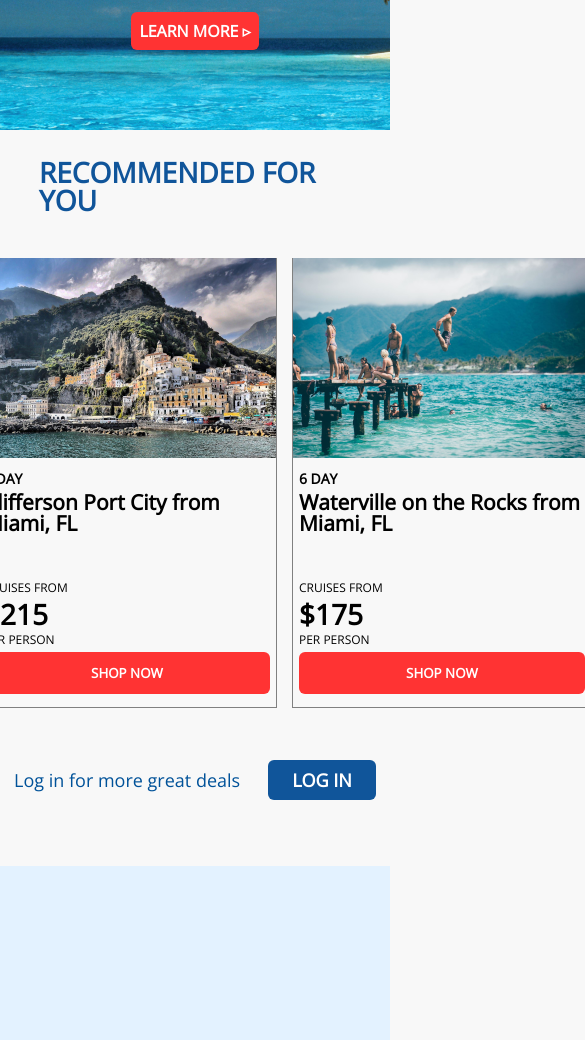
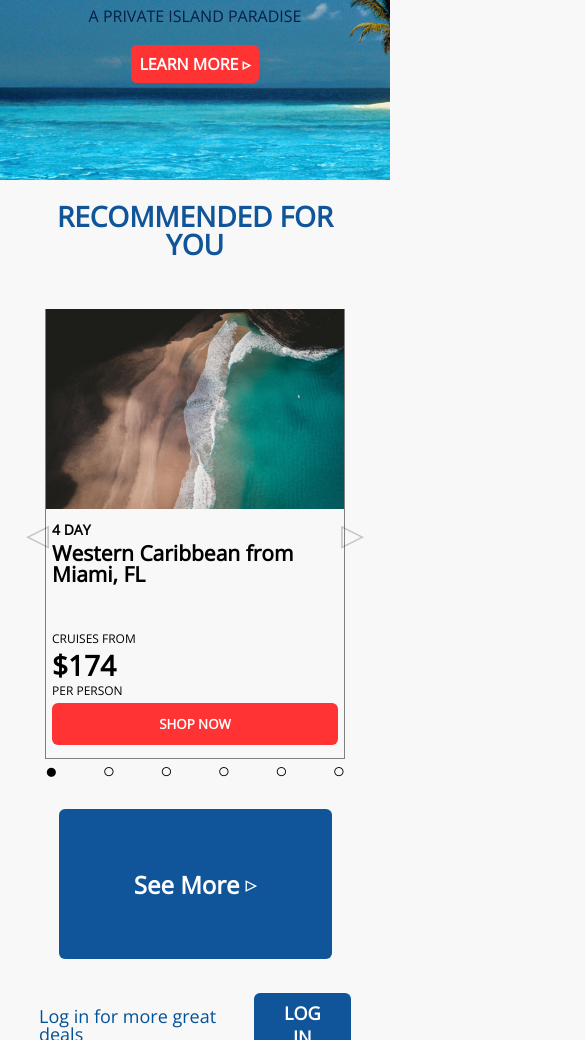
Before and after one commit to gif007/gif007.github.io, a Gatsby site: page /cruiseline-template in a window 390 px wide. Shown: the part 960-2000 px from the top of the page, 585 px wide, since content can reach past the window. Built offline with nearby package versions, Linux system fonts and the light colour scheme; Gatsby itself is replaced by a stand-in of ours; a web font is replaced by a local one.

Commit message:
moved DealCard into its own separate component. slider deals now chooses between three or single slider based on window.innerWidth. site has been made responsive at breakpoints of 800px and 420px. deploying cruiseline to production

```diff
--- /dev/null
+++ b/src/components/cruiseline-deal-card/cruiseline-deal-card.component.js
@@ -0,0 +1,28 @@
+import React from 'react';
+
+import {
+    DealCardWrapper,
+    DetailsWrapper,
+    DurationWrapper,
+    TitleWrapper,
+    TextWrapper,
+    PriceWrapper,
+    DealButton
+} from './cruiseline-deal-card.styles';
+
+
+const DealCard = ({index, component}) => (
+    <DealCardWrapper>
+        <img key={index} src={component.image} alt='resort' />
+        <DetailsWrapper>
+            <DurationWrapper>{component.duration}</DurationWrapper>
+            <TitleWrapper>{component.title}</TitleWrapper>
+            <TextWrapper>CRUISES FROM</TextWrapper>
+            <PriceWrapper>{component.price}</PriceWrapper>
+            <TextWrapper>PER PERSON</TextWrapper>
+            <DealButton>SHOP NOW</DealButton>
+        </DetailsWrapper>
+    </DealCardWrapper>
+);
+
+export default DealCard;
--- /dev/null
+++ b/src/components/cruiseline-deal-card/cruiseline-deal-card.styles.js
@@ -0,0 +1,58 @@
+import styled from 'styled-components';
+
+
+export const DealCardWrapper = styled.div`
+    height: 450px;
+    width: 300px;
+    overflow-x: hidden;
+    border-left: 1px solid grey;
+    border-right: 1px solid grey;
+    border-bottom: 1px solid grey;
+
+    :hover {
+        cursor: pointer;
+    }
+`;
+
+export const DetailsWrapper = styled.div`
+    width: 100%;
+    padding: 0 6px;
+
+`;
+
+export const TitleWrapper = styled.h2`
+    font-size: 21px;
+    font-weight: 700;
+    margin-bottom: 48px;
+`;
+
+export const DurationWrapper = styled.div`
+    font-size: 14px;
+    font-weight: 700;
+    margin: 12px 0 6px 0;
+`;
+
+export const PriceWrapper = styled.div`
+    font-size: 28px;
+    font-weight: 700;
+    margin: 6px 0;
+`;
+
+export const DealButton = styled.button`
+    background: rgb(255, 51, 51);
+    border: unset;
+    border-radius: 6px;
+    width: 100%;
+    font-weight: 700;
+    color: white;
+    padding: 12px 0;
+    margin-top: 6px;
+
+    :hover {
+    cursor: pointer;
+    }
+`;
+
+export const TextWrapper = styled.div`
+    font-size: 12px;
+`;
--- a/src/components/cruiseline-layout/cruiseline.layout.styles.js
+++ b/src/components/cruiseline-layout/cruiseline.layout.styles.js
@@ -5,6 +5,7 @@ export const CruiselineLayoutContainer = styled.div`
     display: flex;
     flex-direction: column;
     align-items: center;
+    overflow-x: hidden;
 `;
 
 export const FooterWrapper = styled.div`
--- a/src/components/cruiseline-login-reminder/cruiseline-login-reminder.styles.js
+++ b/src/components/cruiseline-login-reminder/cruiseline-login-reminder.styles.js
@@ -8,6 +8,10 @@ export const LoginReminderWrapper = styled.div`
     justify-content: center;
     height: 100px;
     margin-bottom: 36px;
+
+    @media screen and (max-width: 420px) {
+        width: 80%;
+    }
 `;
 
 export const TextWrapper = styled.div`
--- a/src/components/cruiseline-slider-deals/cruiseline-slider-deals.component.js
+++ b/src/components/cruiseline-slider-deals/cruiseline-slider-deals.component.js
@@ -5,47 +5,53 @@ import {
     HeadingWrapper,
     SliderWrapper,
     ButtonWrapper,
-    DealCard,
-    DetailsWrapper,
-    TitleWrapper,
-    DurationWrapper,
-    PriceWrapper,
-    DealButton,
-    TextWrapper,
     ArrowWrapper
 } from './cruiseline-slider-deals.styles';
 
 import ThreeSlider from '../three-slider/three-slider.component';
+import SingleSlider from '../single-slider/single-slider.component';
 import components from './deals';
+import DealCard from '../cruiseline-deal-card/cruiseline-deal-card.component';
 
 
-const CruiselineSliderDeals = () => (
+const CruiselineSliderDeals = () => {
+
+    console.log(window.innerWidth);
+    const isMobile = window.innerWidth <= 800 ? true : false;
+
+    return (
         <SliderDealsWrapper>
             <HeadingWrapper>RECOMMENDED FOR YOU</HeadingWrapper>
             <SliderWrapper>
+                {
+                    isMobile ? (
+                        <SingleSlider componentHeight={450} componentWidth={300}>
+                            {
+                                components.map((component, index) => {
+                                    return (
+                                        <DealCard index={index} component={component} />
+                                    )
+                                }
+                                )
+                            }
+                        </SingleSlider>
+                    ) : (
                         <ThreeSlider gutter={15} componentWidth={300} componentHeight={450}>
                             {
                                 components.map((component, index) => {
                                     return (
-                            <DealCard>
-                                <img key={index} src={component.image} alt='resort' />
-                                <DetailsWrapper>
-                                    <DurationWrapper>{component.duration}</DurationWrapper>
-                                    <TitleWrapper>{component.title}</TitleWrapper>
-                                    <TextWrapper>CRUISES FROM</TextWrapper>
-                                    <PriceWrapper>{component.price}</PriceWrapper>
-                                    <TextWrapper>PER PERSON</TextWrapper>
-                                    <DealButton>SHOP NOW</DealButton>
-                                </DetailsWrapper>
-                            </DealCard>
+                                        <DealCard index={index} component={component} />
                                     )
                                 }
                                 )
                             }
                 </ThreeSlider>
+                    )
+                }
                 <ButtonWrapper>See More <ArrowWrapper>&#9655;</ArrowWrapper></ButtonWrapper>
             </SliderWrapper>
         </SliderDealsWrapper>
-);
+    )
+};
 
 export default CruiselineSliderDeals;
--- a/src/components/cruiseline-slider-deals/cruiseline-slider-deals.styles.js
+++ b/src/components/cruiseline-slider-deals/cruiseline-slider-deals.styles.js
@@ -8,6 +8,11 @@ export const SliderDealsWrapper = styled.div`
     justify-content: space-around;
     height: 600px;
     flex-direction: column;
+
+    @media screen and (max-width: 800px) {
+        height: unset;
+        padding: 16px 0;
+    }
 `;
 
 export const HeadingWrapper = styled.h2`
@@ -17,6 +22,10 @@ export const HeadingWrapper = styled.h2`
     font-size: 28px;
     font-weight: 700;
     padding-top: 6px;
+
+    @media screen and (max-width: 800px) {
+        text-align: center;
+    }
 `;
 
 export const SliderWrapper = styled.div`
@@ -24,6 +33,11 @@ export const SliderWrapper = styled.div`
     display: flex;
     align-items: center;
     justify-content: center;
+
+    @media screen and (max-width: 800px) {
+        flex-direction: column;
+        height: unset;
+    }
 `;
 
 export const ButtonWrapper = styled.button`
@@ -37,7 +51,15 @@ export const ButtonWrapper = styled.button`
     padding: 0 24px;
     display: flex;
     align-items: center;
+    justify-content: center;
     margin-left: 12px;
+
+    @media screen and (max-width: 800px) {
+        height: 150px;
+        width: 70vw;
+        margin: unset;
+
+    }
 
     :hover {
         cursor: pointer;
@@ -48,59 +70,3 @@ export const ArrowWrapper = styled.span`
     font-size: 14px;
     margin-left: 6px;
 `;
-
-export const DealCard = styled.div`
-    height: 450px;
-    width: 300px;
-    overflow-x: hidden;
-    border-left: 1px solid grey;
-    border-right: 1px solid grey;
-    border-bottom: 1px solid grey;
-
-    :hover {
-        cursor: pointer;
-    }
-`;
-
-export const DetailsWrapper = styled.div`
-    width: 100%;
-    padding: 0 6px;
-
-`;
-
-export const TitleWrapper = styled.h2`
-    font-size: 21px;
-    font-weight: 700;
-    margin-bottom: 48px;
-`;
-
-export const DurationWrapper = styled.div`
-    font-size: 14px;
-    font-weight: 700;
-    margin: 12px 0 6px 0;
-`;
-
-export const PriceWrapper = styled.div`
-    font-size: 28px;
-    font-weight: 700;
-    margin: 6px 0;
-`;
-
-export const DealButton = styled.button`
-    background: rgb(255, 51, 51);
-    border: unset;
-    border-radius: 6px;
-    width: 100%;
-    font-weight: 700;
-    color: white;
-    padding: 12px 0;
-    margin-top: 6px;
-
-    :hover {
-    cursor: pointer;
-    }
-`;
-
-export const TextWrapper = styled.div`
-    font-size: 12px;
-`;
--- a/src/components/cruiseline-super-deals/cruiseline-super-deals.styles.js
+++ b/src/components/cruiseline-super-deals/cruiseline-super-deals.styles.js
@@ -13,8 +13,14 @@ export const Row = styled.div`
     justify-content: center;
     margin: 10px 0;
 
-    div + div {
-        margin-left: 8px;
+    @media screen and (min-width: 420px) {
+        div + div {
+            margin-left: 8px;
+        }
+    }
+
+    @media screen and (max-width: 420px) {
+        margin: 10px 0 0 0;
     }
 `;
 
@@ -37,16 +43,31 @@ export const Deal = styled.div`
 export const Title = styled.h2`
     font-size: 24px;
     margin: 0 0 12px 0;
+
+    @media screen and (max-width: 420px) {
+        font-size: 18px;
+        text-align: center;
+    }
 `;
 
 export const Subtitle = styled.h3`
     font-size: 21px;
     margin: 0 0 21px 0;
+
+    @media screen and (max-width: 420px) {
+        font-size: 16px;
+        text-align: center;
+    }
 `;
 
 export const Discount = styled.div`
     font-size: 21px;
     font-weight: 700;
+
+    @media screen and (max-width: 420px) {
+        font-size: 14px;
+        text-align: center;
+    }
 `;
 
 export const ButtonWrapper = styled.button`
--- a/src/components/cruiseline-timeout/cruiseline-timeout.styles.js
+++ b/src/components/cruiseline-timeout/cruiseline-timeout.styles.js
@@ -17,11 +17,19 @@ export const TextWrapper = styled.h2`
     color: white;
     font-family: "Open-sans", sans-serif;
     flex-grow: 0;
+
+    @media screen and (max-width: 420px) {
+        font-size: 16px;
+    }
 `;
 
 export const TimeoutWrapper = styled.div`
     flex-grow: 0;
     margin: 0 24px;
+
+    @media screen and (max-width: 420px) {
+        margin: 0 12px;
+    }
 `;
 
 export const ButtonWrapper = styled.button`
--- a/src/components/single-slider/single-slider.component.js
+++ b/src/components/single-slider/single-slider.component.js
@@ -3,27 +3,27 @@ import React, { useState } from 'react';
 import {
     SingleSliderContainer,
     Left,
-    BackgroundImage,
+    ContentWrapper,
     Right,
     DotsContainer,
     Dot
 } from './single-slider.styles';
 
 
-const SingleSlider = ({images, imageWidth, imageHeight}) => {
+const SingleSlider = ({children, componentWidth, componentHeight}) => {
 
     const [index, setIndex] = useState(0);
 
     const goLeft = () => {
         if (index === 0) {
-            setIndex(images.length - 1);
+            setIndex(children.length - 1);
             return;
         }
         setIndex(index - 1);
     }
 
     const goRight = () => {
-        if (index === images.length - 1) {
+        if (index === children.length - 1) {
             setIndex(0);
             return;
         }
@@ -32,18 +32,19 @@ const SingleSlider = ({images, imageWidth, imageHeight}) => {
 
     return (
     <SingleSliderContainer
-        imageWidth={imageWidth}
-        imageHeight={imageHeight}
+        componentWidth={componentWidth}
+        componentHeight={componentHeight}
     >
         <Left onClick={goLeft}>&#9665;</Left>
-        <BackgroundImage
-            style={{backgroundImage: `url(${images[index]})`}}
-            imageWidth={imageWidth}
-            imageHeight={imageHeight}
-        />
+        <ContentWrapper
+            componentWidth={componentWidth}
+            componentHeight={componentHeight}
+        >
+            {children[index]}
+        </ContentWrapper>
         <DotsContainer>
             {
-                images.map((img, i) => {
+                children.map((child, i) => {
                     const handleOnClick = (n) => {
                         setIndex(n);
                     }
--- a/src/components/single-slider/single-slider.styles.js
+++ b/src/components/single-slider/single-slider.styles.js
@@ -6,18 +6,16 @@ export const SingleSliderContainer = styled.div`
     display: flex;
     align-items: center;
     justify-content: center;
-    width: ${props => `${props.imageWidth + 45}px`};
-    height: ${props => `${props.imageHeight + 45}px`};
+    width: ${props => `${props.componentWidth + 45}px`};
+    height: ${props => `${props.componentHeight + 45}px`};
     background: 1px solid black;
     overflow: hidden;
     margin: 2rem;
 `;
 
-export const BackgroundImage = styled.div`
-    width: ${props => `${props.imageWidth}px`};
-    height: ${props => `${props.imageHeight}px`};
-    background-position: center;
-    background-size: cover;
+export const ContentWrapper = styled.div`
+    width: ${props => `${props.componentWidth}px`};
+    height: ${props => `${props.componentHeight}px`};
 `;
 
 const ButtonStyles = css`
```
Also changed, not shown: src/components/cruiseline-header/cruiseline-header.styles.js (+15 -0 lines), src/components/cruiseline-hero/cruiseline-hero.styles.js (+16 -0 lines), src/components/cruiseline-nav/cruiseline-nav.styles.js (+13 -0 lines). Lines whose indentation alone changed are shown as unchanged.
